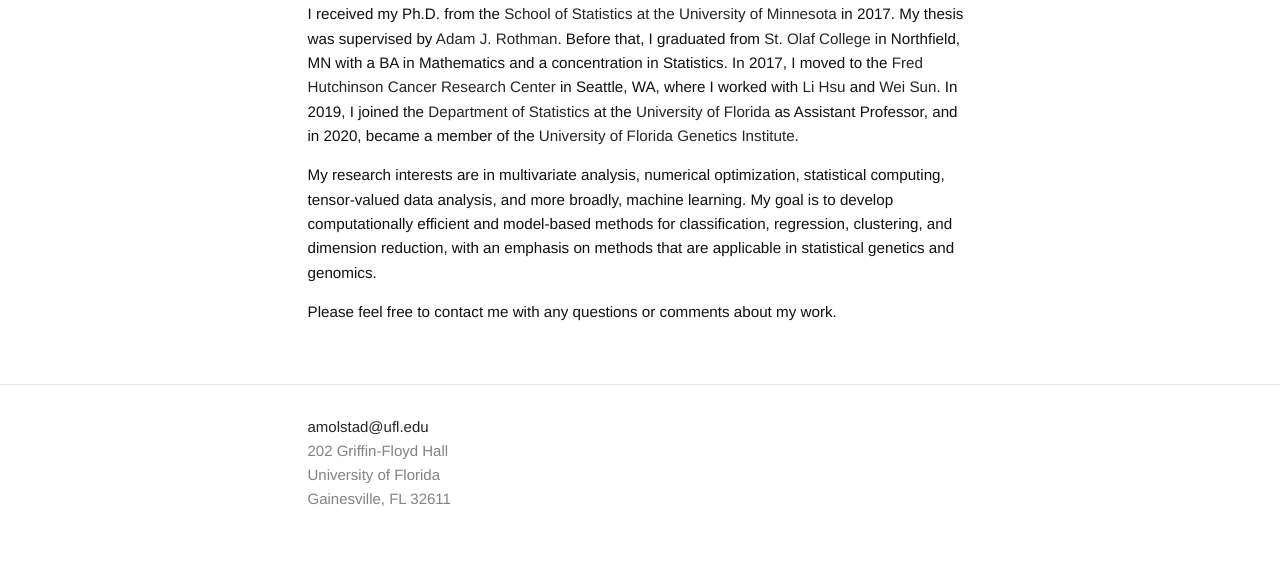
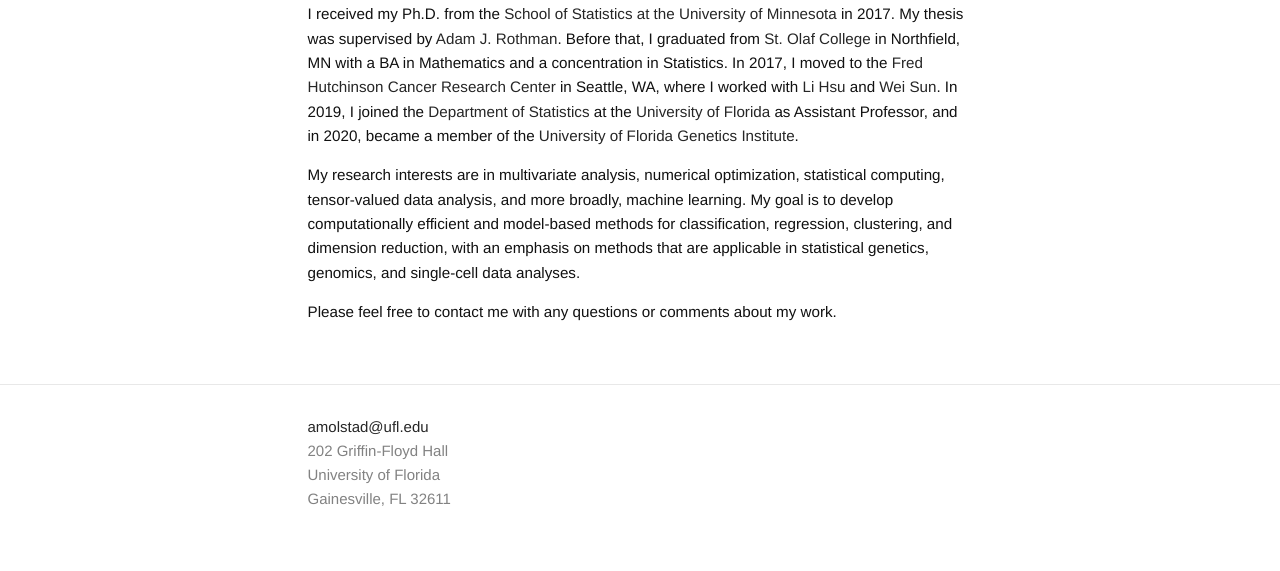
Before and after one commit to ajmolstad/ajmolstad.github.io, a Jekyll site: the page built from about.md, in a window 1280 px wide. Shown: the part 451-1022 px from the top of the page. Built offline with Jekyll 4.4.1, drawn with Linux system fonts in a browser that asks for light colours.

Commit message:
Update about.md

```diff
--- a/about.md
+++ b/about.md
@@ -8,6 +8,6 @@
 
 I received my Ph.D. from the [School of Statistics at the University of Minnesota](http://stat.umn.edu) in 2017. My thesis was supervised by [Adam J. Rothman](http://users.stat.umn.edu/~arothman). Before that, I graduated from [St. Olaf College](https://wp.stolaf.edu/) in Northfield, MN with a BA in Mathematics and a concentration in Statistics. In 2017, I moved to the [Fred Hutchinson Cancer Research Center](https://www.fredhutch.org/en.html) in Seattle, WA, where I worked with [Li Hsu](https://www.fredhutch.org/en/labs/profiles/hsu-li.html) and [Wei Sun](https://research.fhcrc.org/sun/en.html). In 2019, I joined the [Department of Statistics](http://stat.ufl.edu/) at the [University of Florida](http://ufl.edu/) as Assistant Professor, and in 2020, became a member of the [University of Florida Genetics Institute](http://ufgi.ufl.edu/).
 
-My research interests are in multivariate analysis, numerical optimization, statistical computing, tensor-valued data analysis, and more broadly, machine learning. My goal is to develop computationally efficient and model-based methods for classification, regression, clustering, and dimension reduction, with an emphasis on methods that are applicable in statistical genetics and genomics.
+My research interests are in multivariate analysis, numerical optimization, statistical computing, tensor-valued data analysis, and more broadly, machine learning. My goal is to develop computationally efficient and model-based methods for classification, regression, clustering, and dimension reduction, with an emphasis on methods that are applicable in statistical genetics, genomics, and single-cell data analyses.
 
 Please feel free to contact me with any questions or comments about my work.
```
